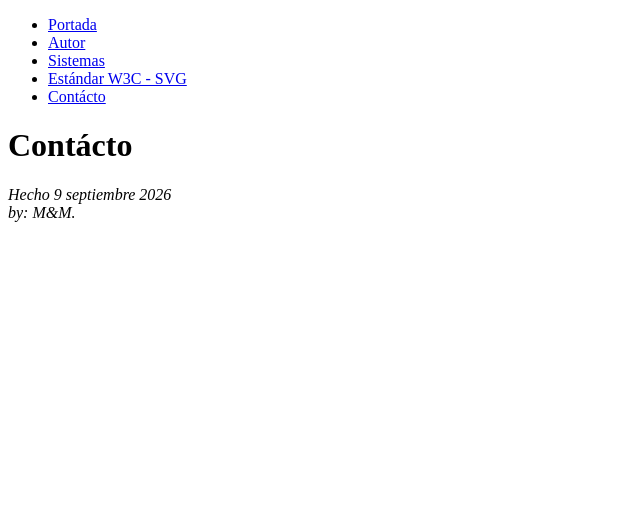
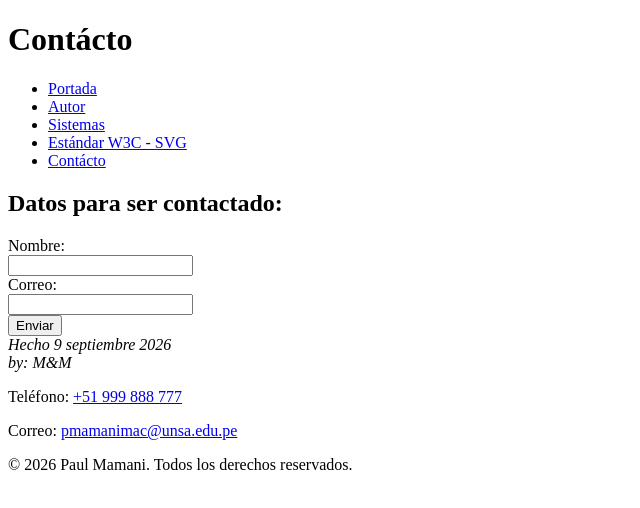
Before and after one commit to pmamanimac/IDWeb, a plain HTML site: page Lab01/contact.html in a window 1280 px wide. Shown: the whole page, without its empty margins (0-640 px from the left). Drawn offline with Linux system fonts and the light colour scheme.

Commit message:
Lab01/contact.html: Creacion de formulario basico para contactar

```diff
--- a/Lab01/contact.html
+++ b/Lab01/contact.html
@@ -6,6 +6,8 @@
     <title>Contácto</title>
   </head>
   <body>
+    <header>
+      <h1>Contácto</h1>
       <ul class="navbar">
         <li><a href="index.html">Portada</a></li>
         <li><a href="author.html">Autor</a></li>
@@ -13,11 +15,27 @@
         <li><a href="w3c.html">Estándar W3C - SVG</a></li>
         <li><a href="contact.html">Contácto</a></li>
       </ul>
-    <h1>Contácto</h1>
-
+    </header>
+    <main>
+      <h2>Datos para ser contactado:</h2>
+      <form>
+        <label for="nombre">Nombre:</label><br />
+        <input type="text" id="uName" /><br />
+        <label for="correo">Correo:</label><br />
+        <input type="text" id="correo" /><br />
+        <button type="submit">Enviar</button>
+      </form>
+    </main>
+    <footer>
       <address>
         Hecho 9 septiembre 2026<br />
-      by: M&M.
+        by: M&M
       </address>
+      <p>Teléfono: <a href="tel:+51999888777">+51 999 888 777</a></p>
+      <p>
+        Correo: <a href="mail:pmamanimac@unsa.edu.pe">pmamanimac@unsa.edu.pe</a>
+      </p>
+      <p>© 2026 Paul Mamani. Todos los derechos reservados.</p>
+    </footer>
   </body>
 </html>
```
Lines whose indentation alone changed are shown as unchanged.
